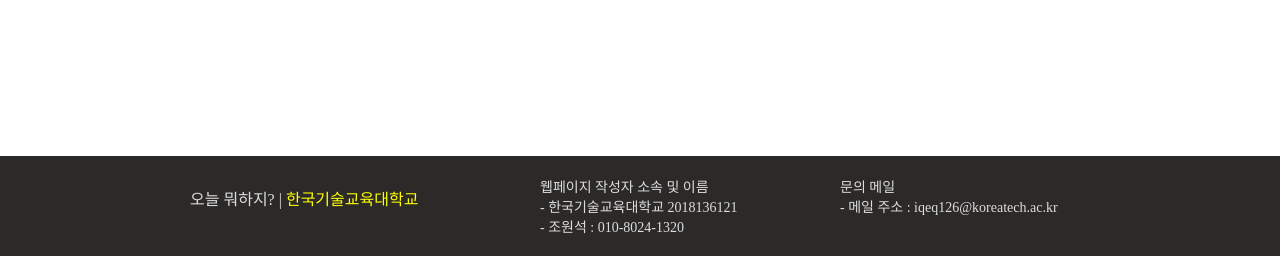
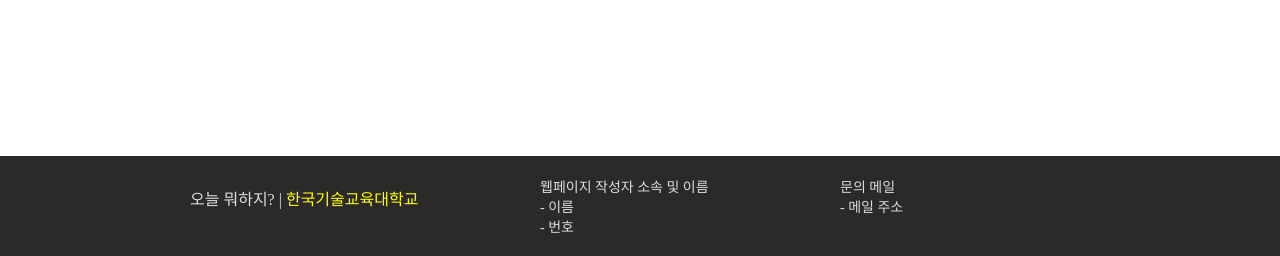
Before and after one commit to iqeq126/webProgramming, a PHP site: page /index.php in a window 1280 px wide; the page is wider, and only the part inside the window is pictured. Shown: the part 922-1178 px from the top of that part. Run offline with PHP 8.4, Linux system fonts and the light colour scheme; data that the repository does not hold is empty.

Commit message:
일부 정보 수정

```diff
--- a/project/part3/footer.php
+++ b/project/part3/footer.php
@@ -2,11 +2,11 @@
             <p id="footer_logo">오늘 뭐하지? | <span>한국기술교육대학교</span></p>
             <ul id="download">
                 <li>웹페이지 작성자 소속 및 이름</li>
-                <li>- 한국기술교육대학교 2018136121</li>
-                <li>- 조원석 : 010-8024-1320 </li>
+                <li>- 이름</li>
+                <li>- 번호 </li>
             </ul>
             <ul id="author">
                 <li>문의 메일</li>
-                <li>- 메일 주소 : iqeq126@koreatech.ac.kr</li>
+                <li>- 메일 주소</li>
             </ul>
         </div>
```
